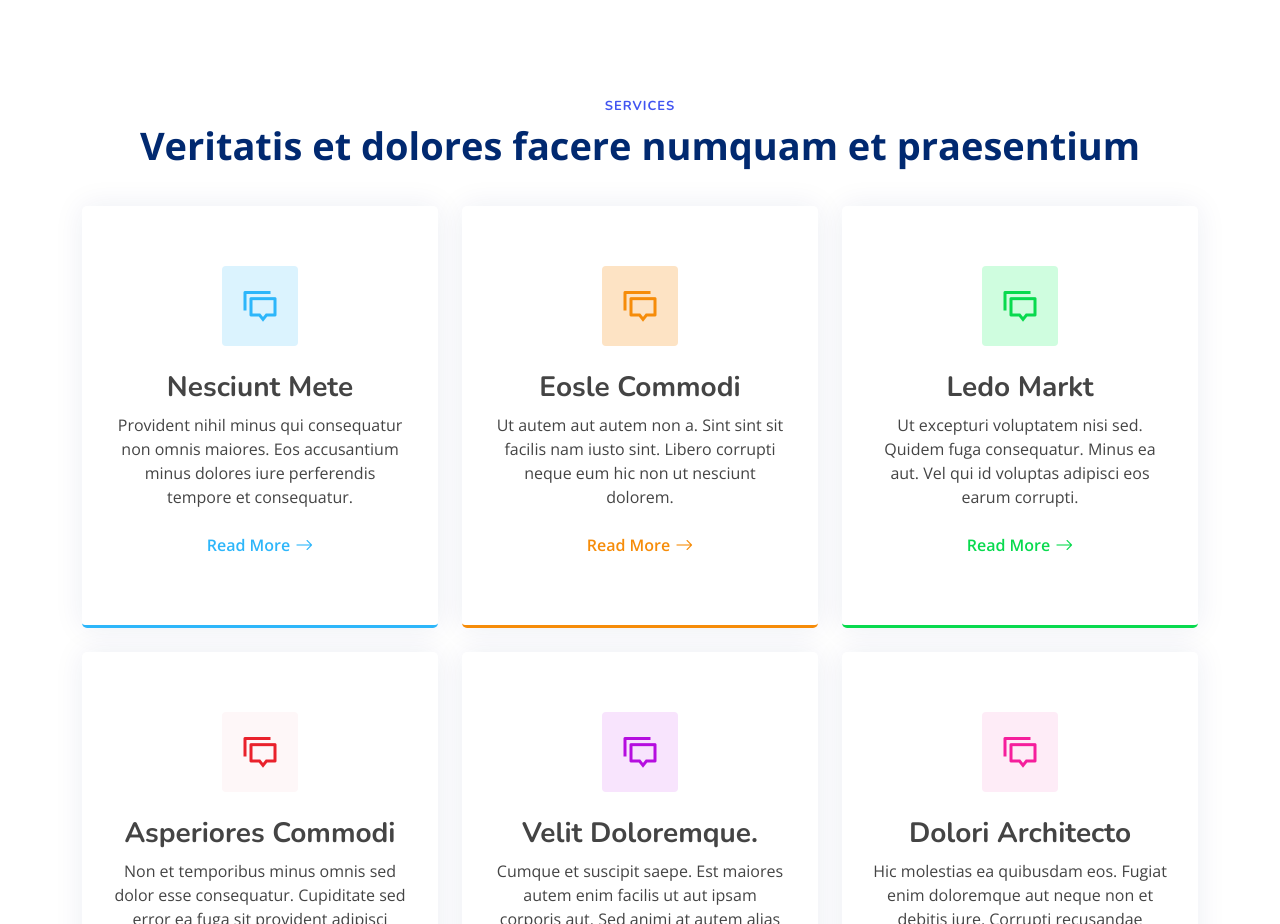
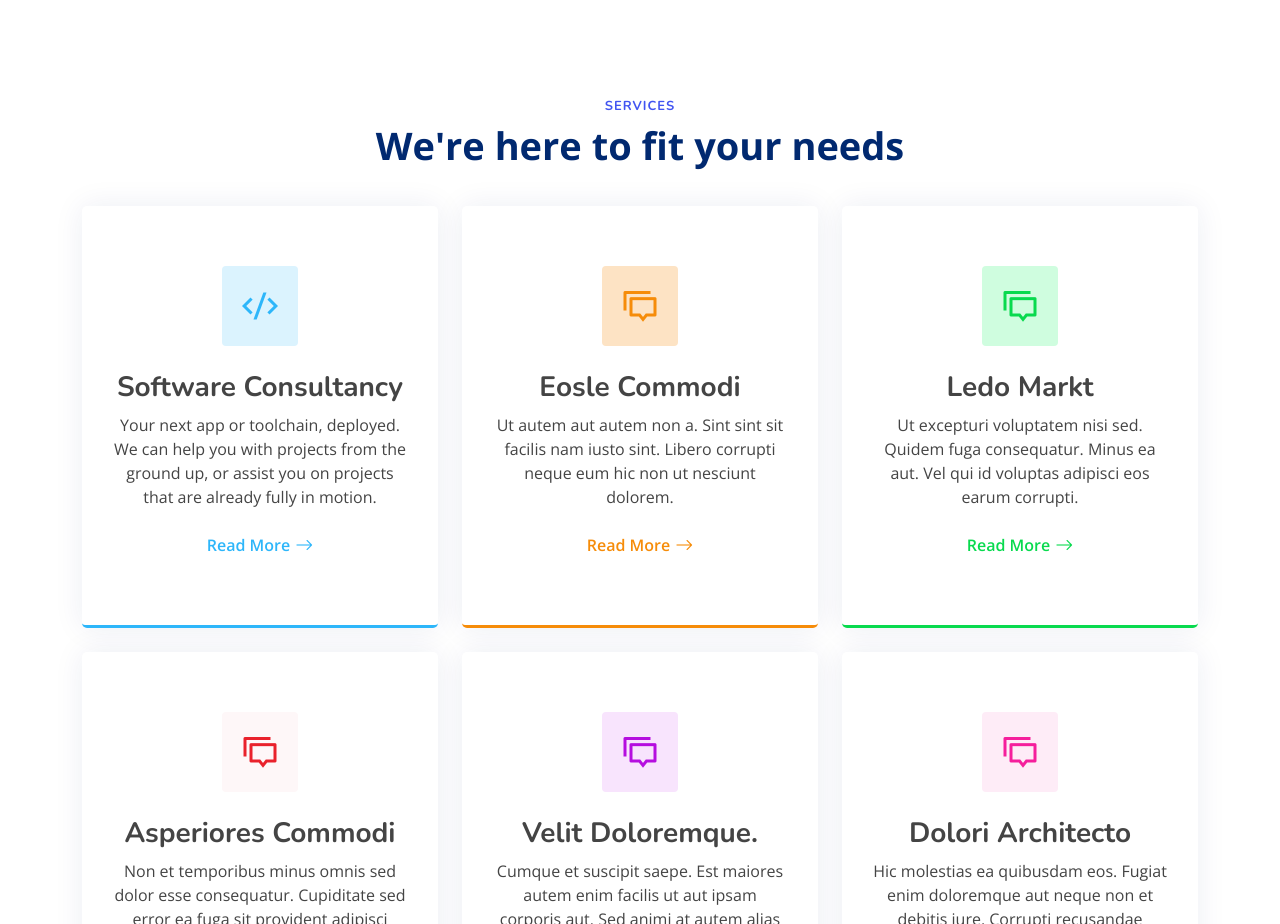
Before and after one commit to fourtunas/website, a plain HTML site: page index.html in a window 1280 px wide. Shown: the part 3120-4044 px from the top of the page. Drawn offline with nearby package versions, Linux system fonts and the light colour scheme.

```diff
--- a/index.html
+++ b/index.html
@@ -303,36 +303,35 @@
                     </p>
                   </div>
                 </div>
-
               </div>
             </div>
+          </div>
+        </div>
+        <!-- End Feature Icons -->
+      </div>
+    </section>
+    <!-- End Features Section -->
 
-          </div>
-
-        </div><!-- End Feature Icons -->
-
-      </div>
-
-    </section><!-- End Features Section -->
-
-    <!-- ======= Services Section ======= -->
+    <!-- Services -->
     <section id="services" class="services">
 
       <div class="container" data-aos="fade-up">
 
         <header class="section-header">
           <h2>Services</h2>
-          <p>Veritatis et dolores facere numquam et praesentium</p>
+          <p>We're here to fit your needs</p>
         </header>
 
         <div class="row gy-4">
 
           <div class="col-lg-4 col-md-6" data-aos="fade-up" data-aos-delay="200">
             <div class="service-box blue">
-              <i class="ri-discuss-line icon"></i>
-              <h3>Nesciunt Mete</h3>
-              <p>Provident nihil minus qui consequatur non omnis maiores. Eos accusantium minus dolores iure perferendis
-                tempore et consequatur.</p>
+              <i class="ri-code-s-slash-line icon"></i>
+              <h3>Software Consultancy</h3>
+              <p>
+                Your next app or toolchain, deployed. We can help you with projects from the ground
+                up, or assist you on projects that are already fully in motion.
+              </p>
               <a href="#" class="read-more"><span>Read More</span> <i class="bi bi-arrow-right"></i></a>
             </div>
           </div>
```
